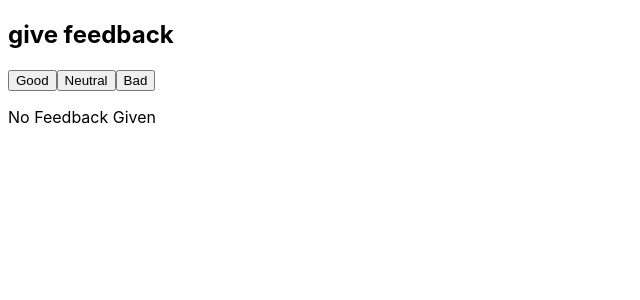
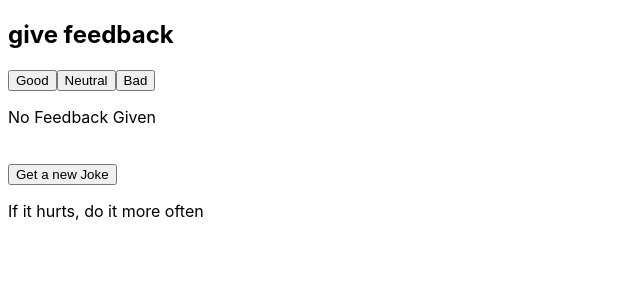
Before and after one commit to DimitrisHol/learnReact, a React (Create React App) app in the folder 02-clickhandlers-state/: page / in a window 1280 px wide. Shown: the top 300 px of the page, without its empty margins (0-640 px from the left). Built offline with nearby package versions, Linux system fonts and the light colour scheme.

Commit message:
Add the 1.13 anecdotes component

```diff
--- /dev/null
+++ b/02-clickhandlers-state/src/Anecdotes.js
@@ -0,0 +1,31 @@
+import React, { useState } from 'react'
+
+const Button = ({ text, onClickMethod }) => <button onClick={onClickMethod}>{text}</button>
+
+const Anecdotes = () => {
+
+
+    const anecdotes = [
+        'If it hurts, do it more often',
+        'Adding manpower to a late software project makes it later!',
+        'The first 90 percent of the code accounts for the first 90 percent of the development time...The remaining 10 percent of the code accounts for the other 90 percent of the development time.',
+        'Any fool can write code that a computer can understand. Good programmers write code that humans can understand.',
+        'Premature optimization is the root of all evil.',
+        'Debugging is twice as hard as writing the code in the first place. Therefore, if you write the code as cleverly as possible, you are, by definition, not smart enough to debug it.'
+      ]
+
+
+      const [selected , setSelected] = useState(0)
+      const getNewJoke = () => setSelected(Math.floor(Math.random() * anecdotes.length))
+
+    return (
+        <div>
+            {/* <Button onClick = {getNewJoke} text = "Get new joke"/> */}
+
+            <Button onClickMethod = {getNewJoke} text = "Get a new Joke"/>
+            <p>{anecdotes[selected]}</p>
+        </div>
+    )
+}
+
+export default Anecdotes;
--- a/02-clickhandlers-state/src/index.js
+++ b/02-clickhandlers-state/src/index.js
@@ -2,8 +2,13 @@
 import ReactDOM from 'react-dom';
 import './index.css';
 import App from './App';
+import Anecdotes from './Anecdotes';
 
 ReactDOM.render(
-    <App />,
+  <>
+    <App />
+    <br/>
+    <Anecdotes/>
+  </>,
   document.getElementById('root')
 );
```
